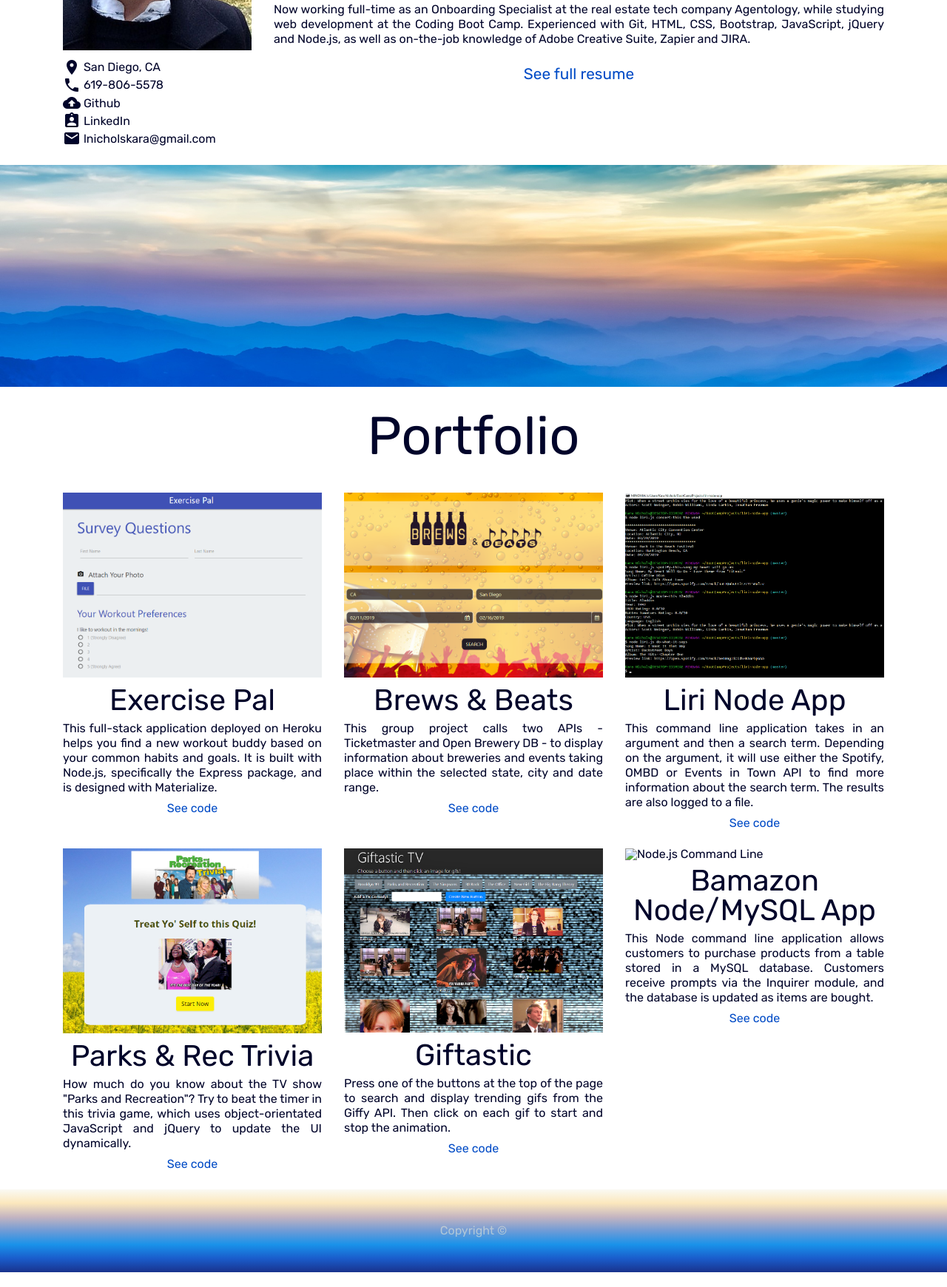
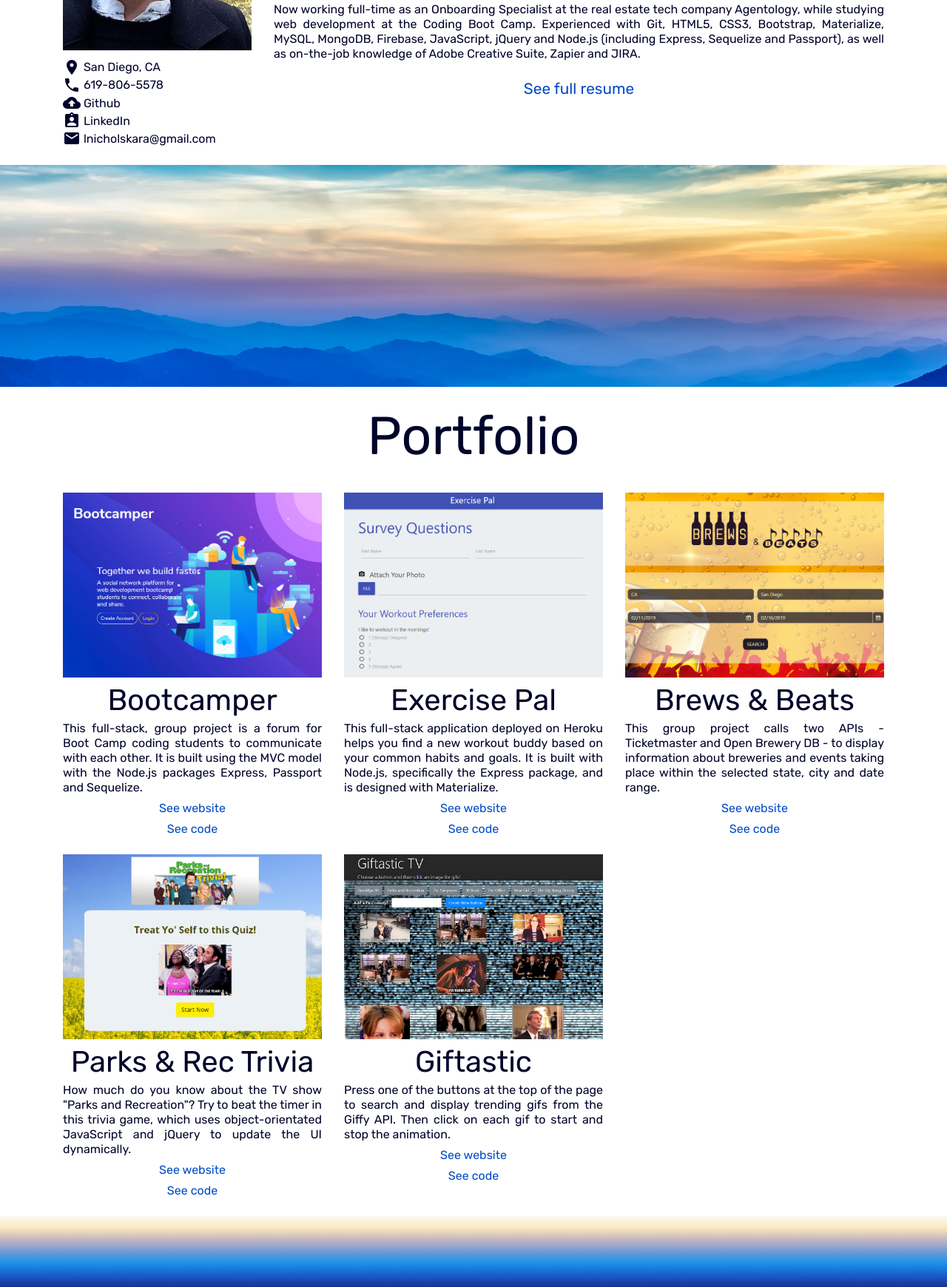
Before and after one commit to lnicholskara/portfolio, a plain HTML site: page index.html in a window 1280 px wide. Shown: the part 561-2301 px from the top of the page at 74% size. Drawn offline with nearby package versions, Linux system fonts and the light colour scheme.

Commit message:
added project 2 and improved header

```diff
--- a/assets/css/style.css
+++ b/assets/css/style.css
@@ -19,10 +19,26 @@ body, html {
     text-align: center;
     top: 50%;
     transform: translate(0%, 50%);
+    font-weight: 600;
+}
+
+.title::selection {
+    text-shadow: none
+}
+
+.subtitle {
+    font-size: 38px;
+}
+
+#subtitle {
+    font-weight: normal;
+    color: #faf7ee;
+    text-shadow: none
 }
 
 .display-3 {
     text-align: center;
+    color: #00042a;
 }
 
 .inline {
--- a/index.html
+++ b/index.html
@@ -24,9 +24,10 @@
 
         <div class="parallax parallax-title">
             <h1 class="title display-2">Kara Nichols</h1>
+            <h1 class="title display-2 subtitle mt-sm-3" id="subtitle">Web Developer</h1>
         </div>
 
-        <div class="container mt-4">
+        <div class="container mt-4 content">
             <div class="row">
                 <div class="col-md-4 col-lg-3">
                     <div class="row">
@@ -69,7 +70,7 @@
                     </p><br>
 
                     <p class="mt-2">
-                        Now working full-time as an Onboarding Specialist at the real estate tech company Agentology, while studying web development at the Coding Boot Camp. Experienced with Git, HTML, CSS, Bootstrap, JavaScript, jQuery and Node.js, as well as on-the-job knowledge of Adobe Creative Suite, Zapier and JIRA.
+                        Now working full-time as an Onboarding Specialist at the real estate tech company Agentology, while studying web development at the Coding Boot Camp. Experienced with Git, HTML5, CSS3, Bootstrap, Materialize, MySQL, MongoDB, Firebase, JavaScript, jQuery and Node.js (including Express, Sequelize and Passport), as well as on-the-job knowledge of Adobe Creative Suite, Zapier and JIRA.
                     </p><br>
 
                     <a href="assets/images/Kara_Nichols_Resume_Dec2018.pdf" target="_blank" class="resume">
@@ -85,7 +86,7 @@
         <div class="parallax mt-4" id="hide-div">
         </div>
 
-        <div class="container mt-4">
+        <div class="container mt-4 content">
             <div class="row">
                 <div class="col-12">
                     <h4 class="display-3 portfolio">Portfolio</h4>
@@ -93,6 +94,32 @@
             </div>
 
             <div class="row mt-2">
+
+                <div class="col-md-6 col-lg-4 mt-4">
+
+                        <a href="https://limitless-springs-55622.herokuapp.com/" target="_blank" class="portfolio-links">
+                            <figure class="Image1">
+                                <img src="assets/images/Bootcamper.png" alt="Brews & Beats Screenshot" class="portpicture img-fluid">
+                            </figure>
+                        </a>
+
+                        <h3 class="port-title mt-2">Bootcamper</h3>
+
+                            <p class="mt-2">This full-stack, group project is a forum for Boot Camp coding students to communicate with each other. It is built using the MVC model with the Node.js packages Express, Passport and Sequelize.</p>
+
+                            <a href="https://limitless-springs-55622.herokuapp.com/" target="_blank" class="resume">
+                                <p class="resume mt-2">
+                                    See website
+                                </p>
+                            </a>
+
+                            <a href="https://github.com/lnicholskara/project_two" target="_blank" class="resume">
+                                <p class="resume mt-2">
+                                    See code
+                                </p>
+                            </a>
+
+                    </div>
 
                 <div class="col-md-6 col-lg-4 mt-4">
 
@@ -106,6 +133,12 @@
 
                             <p class="mt-2">This full-stack application deployed on Heroku helps you find a new workout buddy based on your common habits and goals. It is built with Node.js, specifically the Express package, and is designed with Materialize.</p>
 
+                            <a href="https://serene-coast-70587.herokuapp.com/" target="_blank" class="resume">
+                                <p class="resume mt-2">
+                                    See website
+                                </p>
+                            </a>
+
                             <a href="https://github.com/lnicholskara/ExercisePal" target="_blank" class="resume">
                                 <p class="resume mt-2">
                                     See code
@@ -116,7 +149,7 @@
 
                 <div class="col-md-6 col-lg-4 mt-4">
 
-                    <a href="https://mshuster4.github.io/project_one/" target="_blank" class="portfolio-links">
+                    <a href="https://mshuster4.github.io/Brews-and-Beats/" target="_blank" class="portfolio-links">
                         <figure class="Image1">
                             <img src="assets/images/BrewsnBeats (2).png" alt="Brews & Beats Screenshot" class="portpicture img-fluid">
                         </figure>
@@ -128,27 +161,15 @@
 
                         <a href="https://mshuster4.github.io/Brews-and-Beats/" target="_blank" class="resume">
                             <p class="resume mt-2">
+                                See website
+                            </p>
+                        </a>
+
+                        <a href="https://github.com/mshuster4/Brews-and-Beats" target="_blank" class="resume">
+                            <p class="resume mt-2">
                                 See code
                             </p>
                         </a>
-
-                </div>
-
-                <div class="col-md-6 col-lg-4 mt-4">
-
-                    <figure class="Image1">
-                        <img src="assets/images/NodeJsCommandLineArguments.png" alt="Node.js Command Line" class="portpicture img-fluid">
-                    </figure>
-
-                    <h3 class="port-title mt-2">Liri Node App</h3>
-
-                    <p class="mt-2">This command line application takes in an argument and then a search term. Depending on the argument, it will use either the Spotify, OMBD or Events in Town API to find more information about the search term. The results are also logged to a file.</p>
-
-                    <a href="https://github.com/lnicholskara/liri-node-app" target="_blank" class="resume">
-                        <p class="resume mt-2">
-                            See code
-                        </p>
-                    </a>
 
                 </div>
 
@@ -163,6 +184,12 @@
                     <h3 class="port-title mt-2">Parks & Rec Trivia</h3>
 
                     <p class="mt-2">How much do you know about the TV show "Parks and Recreation"? Try to beat the timer in this trivia game, which uses object-orientated JavaScript and jQuery to update the UI dynamically.</p>
+
+                    <a href="https://lnicholskara.github.io/TriviaGame/" target="_blank" class="resume">
+                        <p class="resume mt-2">
+                            See website
+                        </p>
+                    </a>
 
                     <a href="https://github.com/lnicholskara/TriviaGame" target="_blank" class="resume">
                         <p class="resume mt-2">
@@ -184,25 +211,13 @@
 
                     <p class="mt-2">Press one of the buttons at the top of the page to search and display trending gifs from the Giffy API. Then click on each gif to start and stop the animation.</p>
 
-                    <a href="https://github.com/lnicholskara/GifTastic" target="_blank" class="resume">
+                    <a href="https://lnicholskara.github.io/GifTastic/" target="_blank" class="resume">
                         <p class="resume mt-2">
-                            See code
+                            See website
                         </p>
                     </a>
 
-                </div>
-
-                <div class="col-md-6 col-lg-4 mt-4">
-
-                    <figure class="Image1">
-                        <img src="assets/images/NodeMySQLStore.png" alt="Node.js Command Line" class="portpicture img-fluid">
-                    </figure>
-
-                    <h3 class="port-title mt-2">Bamazon Node/MySQL App</h3>
-
-                    <p class="mt-2">This Node command line application allows customers to purchase products from a table stored in a MySQL database. Customers receive prompts via the Inquirer module, and the database is updated as items are bought.</p>
-
-                    <a href="https://github.com/lnicholskara/bamazon-node-mysql-app" target="_blank" class="resume">
+                    <a href="https://github.com/lnicholskara/GifTastic" target="_blank" class="resume">
                         <p class="resume mt-2">
                             See code
                         </p>
@@ -214,7 +229,7 @@
 
         </div>
 
-        <footer class="copyright col-12 mt-4 p-5">Copyright ©</footer>
+        <footer class="copyright col-12 mt-4 p-5"></footer>
 
         <script src="/assets/javascript/logic.js"></script>
 
```
Also changed, not shown: assets/images/Bootcamper.png (added).
